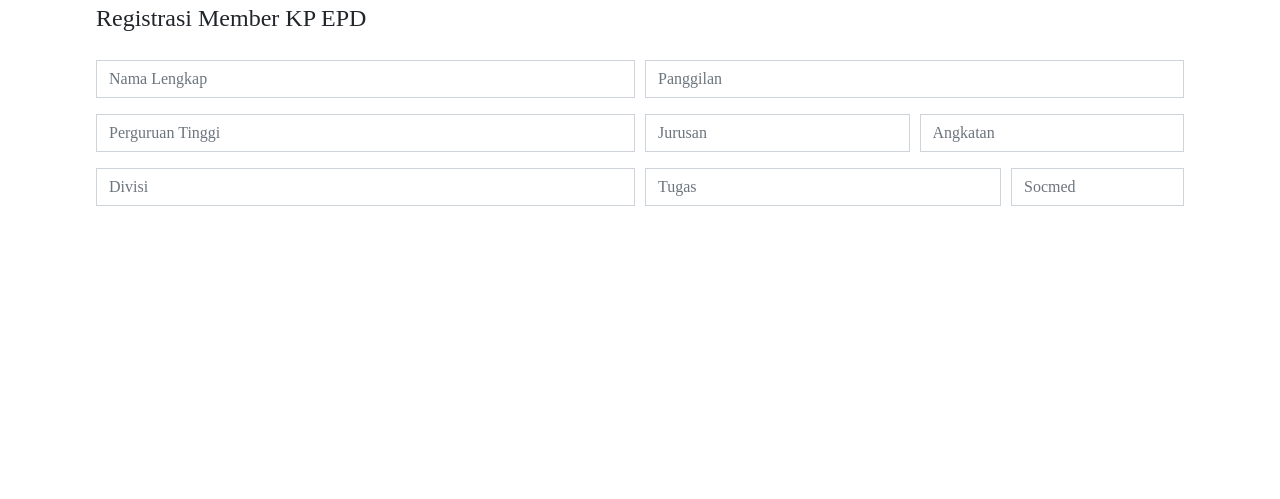
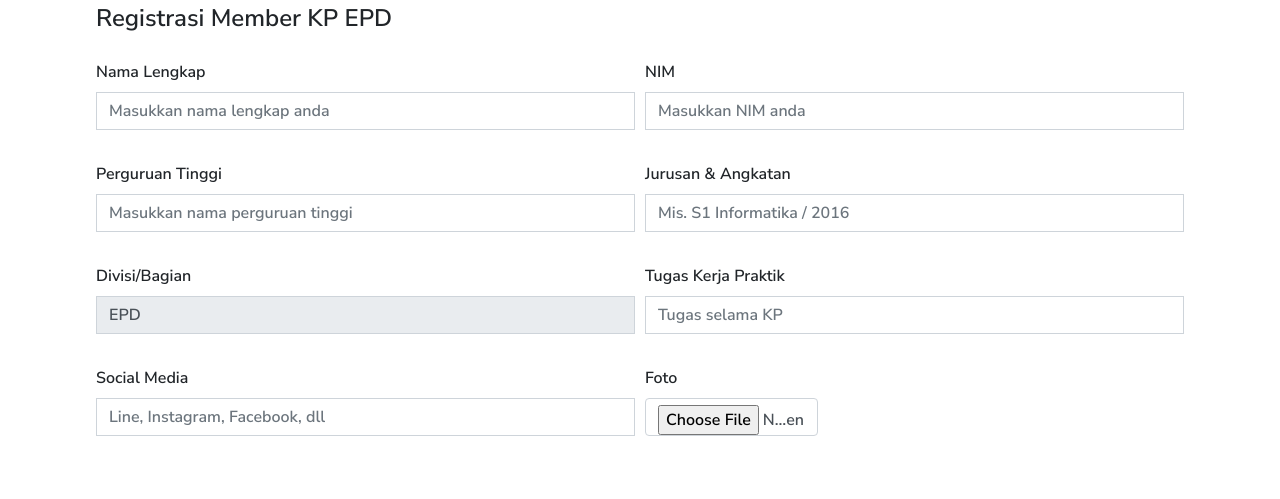
Before and after one commit to hardiansyahs/kp-telkom, a Yii app: template Buku KP/views/member/registrasimemberepd.php in a window 1280 px wide. Shown: the top 499 px of the page. Run offline with PHP 8.4 and a stand-in for Yii, Linux system fonts and the light colour scheme; the template is opened without the code that fills it, so the values that code supplies are empty; form fields are guessed from the names that the template uses; some libraries are stand-ins or nearby versions.

Commit message:
update form

```diff
--- a/Buku KP/views/member/registrasimemberdit.php
+++ b/Buku KP/views/member/registrasimemberdit.php
@@ -46,7 +46,7 @@ $this->title = 'Buku KP | Registrasi';
         </div>
         <div class="form-row">
             <div class="form-group col-md-6">
-                <?= $form->field($post, 'bagian_divisi')->textInput(['placeholder' => 'Divisi Information Technology'])->label('Divisi/Bagian'); ?>
+                <?= $form->field($post, 'bagian_divisi')->textInput(['readonly' => true, 'value' => 'Divisi Information Technology'])->label('Divisi/Bagian'); ?>
             </div>
             <div class="form-group col-md-6">
                 <?= $form->field($post, 'tugas_pekerjaan')->textInput(['placeholder' => 'Tugas selama KP'])->label('Tugas Kerja Praktik'); ?>
--- a/Buku KP/views/member/registrasimemberepd.php
+++ b/Buku KP/views/member/registrasimemberepd.php
@@ -17,50 +17,52 @@ $this->title = 'Buku KP | Registrasi';
     <link rel="stylesheet" href="css/bootstrap/bootstrap.css">
     <script src="https://ajax.googleapis.com/ajax/libs/jquery/3.4.0/jquery.min.js"></script>
     <script src="https://maxcdn.bootstrapcdn.com/bootstrap/3.4.0/js/bootstrap.min.js"></script>
+    <link href="https://fonts.googleapis.com/css?family=Nunito+Sans:600&display=swap" rel="stylesheet">
+
 </head>
 <!-- <div class="site-index"> -->
 
 <body>
 
-
-    <?php
-    $form = ActiveForm::begin([
-        'options' => [
-            'id' => 'create-product-form',
-            'style' => 'font-family: Nunito'
-        ]
-    ]); ?>
+    <?php $form = ActiveForm::begin(['options' => ['enctype' => 'multipart/form-data', 'class' => 'form-horizontal',
+    'style' => 'font-family: Nunito Sans']]); ?>
     <fieldset>
         <legend>Registrasi Member KP EPD</legend>
         <div class="form-row">
             <div class="form-group col-md-6">
-                <input type="text" class="form-control" id="inputEmail4" placeholder="Nama Lengkap">
+                <?= $form->field($post, 'nama_lengkap')->textInput(['placeholder' => 'Masukkan nama lengkap anda'])->label('Nama Lengkap'); ?>
             </div>
             <div class="form-group col-md-6">
-                <input type="text" class="form-control" id="inputPassword4" placeholder="Panggilan">
+                <?= $form->field($post, 'nim')->textInput(['placeholder' => 'Masukkan NIM anda'])->label('NIM'); ?>
             </div>
         </div>
         <div class="form-row">
             <div class="form-group col-md-6">
-                <input type="text" class="form-control" id="inputAddress2" placeholder="Perguruan Tinggi">
+                <?= $form->field($post, 'perguruan_tinggi')->textInput(['placeholder' => 'Masukkan nama perguruan tinggi'])->label('Perguruan Tinggi'); ?>
             </div>
-            <div class="form-group col-md-3">
-                <input type="text" class="form-control" id="inputAddress" placeholder="Jurusan">
-            </div>
-            <div class="form-group col-md-3">
-                <input type="text" class="form-control" id="inputAddress2" placeholder="Angkatan">
+            <div class="form-group col-md-6">
+                <?= $form->field($post, 'jurusan_angkatan')->textInput(['placeholder' => 'Mis. S1 Informatika / 2016'])->label('Jurusan & Angkatan'); ?>
             </div>
         </div>
         <div class="form-row">
             <div class="form-group col-md-6">
-                <input type="text" id="disabledTextInput" class="form-control" placeholder="Divisi">
+                <?= $form->field($post, 'bagian_divisi')->textInput(['readonly' => true, 'value' => 'EPD'])->label('Divisi/Bagian'); ?>
             </div>
-            <div class="form-group col-md-4">
-                <input type="text" id="disabledTextInput" class="form-control" placeholder="Tugas">
+            <div class="form-group col-md-6">
+                <?= $form->field($post, 'tugas_pekerjaan')->textInput(['placeholder' => 'Tugas selama KP'])->label('Tugas Kerja Praktik'); ?>
+            </div>
+        </div>
+        <div class="form-row">
+            <div class="form-group col-md-6">
+                <?= $form->field($post, 'socmed')->textInput(['placeholder' => 'Line, Instagram, Facebook, dll'])->label('Social Media'); ?>
             </div>
             <div class="form-group col-md-2">
-                <input type="text" class="form-control" id="inputZip" placeholder="Socmed">
-
+                <?= $form->field($post, 'foto')->fileInput(); ?>
+            </div>
+        </div>
+        <div class="form-row">
+            <div class="form-group col-md-3">
+                <?= Html::submitButton('Submit', ['class' => 'btn btn-primary']) ?>
             </div>
         </div>
 
```
Also changed, not shown: Buku KP/controllers/MemberController.php (+24 -3 lines), Buku KP/databases/buku_kp.sql (added, +76 -0 lines), Buku KP/web/img/hcispic.png (added), Buku KP/web/uploads/Jack.png (added), Buku KP/web/uploads/James.jpg (added), Buku KP/web/uploads/Juan.png (added), Buku KP/web/uploads/Quan.jpg (added), Buku KP/web/uploads/Rodriguez.png (added), Buku KP/web/uploads/foto.jpg.
